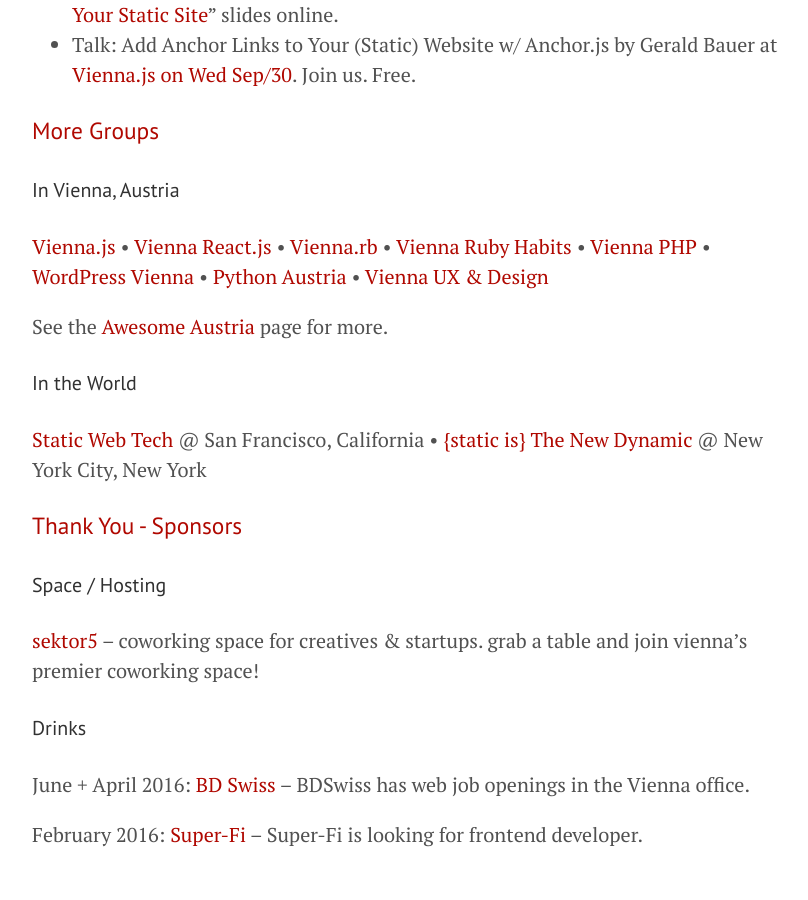
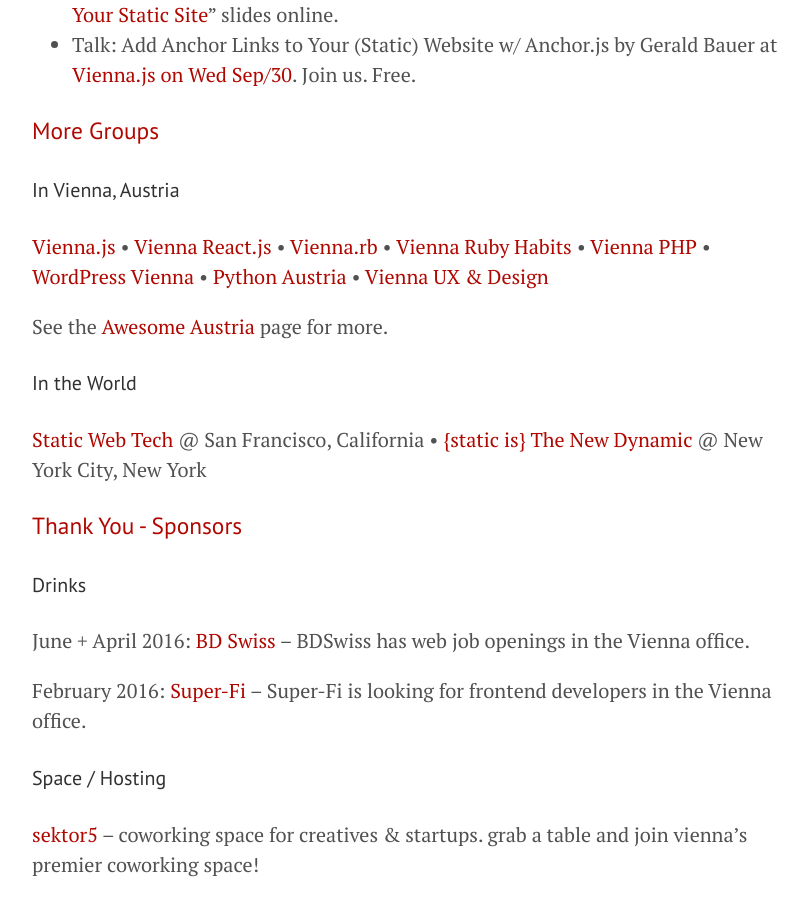
Before and after one commit to goodbyeaustria/archive, a Jekyll site: the page built from index.md, in a window 1280 px wide and 900 px high, scrolled down 5962 px. Shown: the whole window, without its empty margins (228-1036 px from the left). Built offline with Jekyll 4.4.1, drawn with Linux system fonts in a browser that asks for light colours; before the commit the page ends 6832 px from its top, so only the background shows below that; some of the changed text lies outside the part shown.

Commit message:
Update index.md

```diff
--- a/index.md
+++ b/index.md
@@ -24,7 +24,7 @@
 
 Free. Everyone Welcome.
 
-When:    **Fall 2016**{:.when}     <!-- **starting at 18.30**   -->
+When:    **Back in Fall 2016**{:.when}     <!-- **starting at 18.30**   -->
 Where:   **@ [sektor5 Coworking Café+Lobby](http://www.sektor5.at), Siebenbrunnengasse 44, Wien 5**
 
 
@@ -149,13 +149,13 @@
 
 ### Thank You - Sponsors
 
+#### Drinks
+
+June + April 2016: [BD Swiss](http://careers.bdswiss.com) -- BDSwiss has web job openings in the Vienna office.
+
+February 2016: [Super-Fi](http://derstandard.at/karriere/jobsuche/vice-cee-super-fi) -- Super-Fi is looking for frontend developers in the Vienna office.
+
 #### Space / Hosting
 
 [sektor5](http://www.sektor5.at) -- coworking space for creatives & startups.
 grab a table and join vienna's premier coworking space!
-
-#### Drinks
-
-June + April 2016: [BD Swiss](http://careers.bdswiss.com) -- BDSwiss has web job openings in the Vienna office.
-
-February 2016: [Super-Fi](http://derstandard.at/karriere/jobsuche/jobs/206611/frontend-developer) -- Super-Fi is looking for frontend developer.
```
